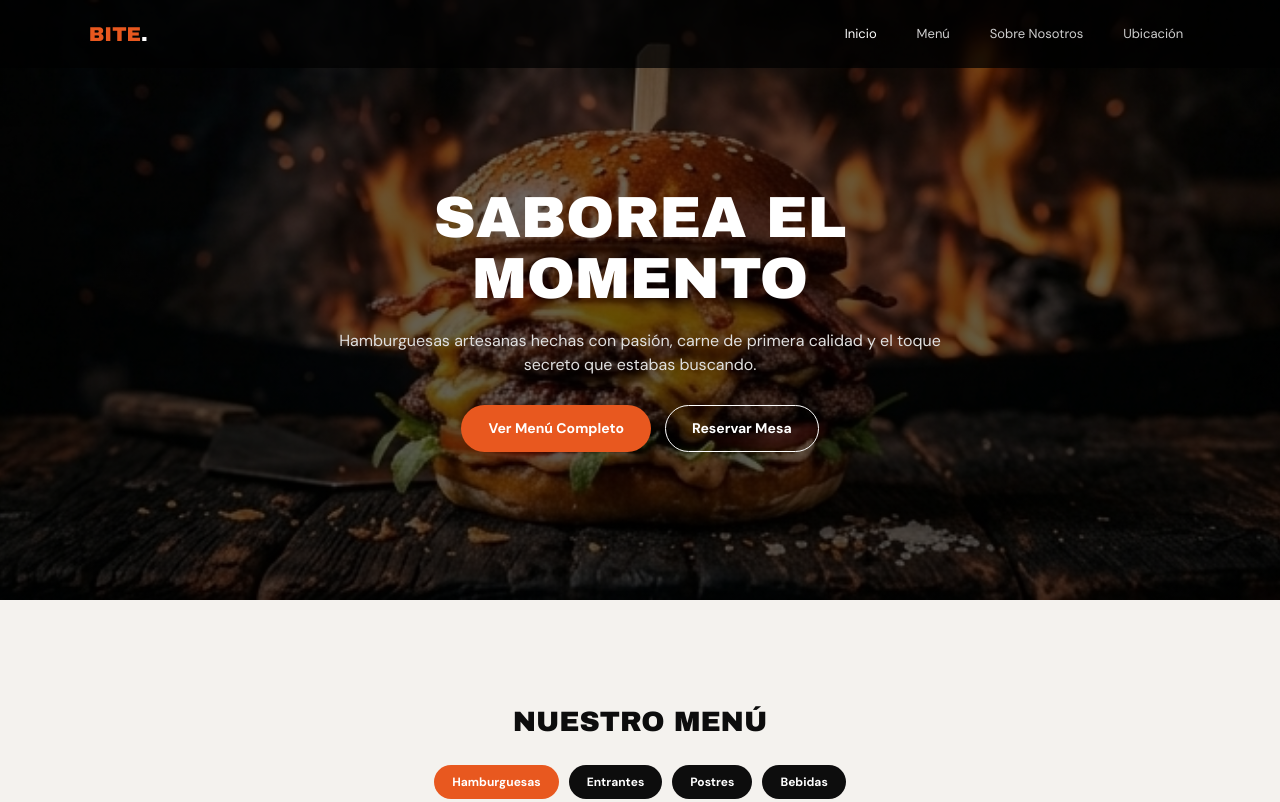
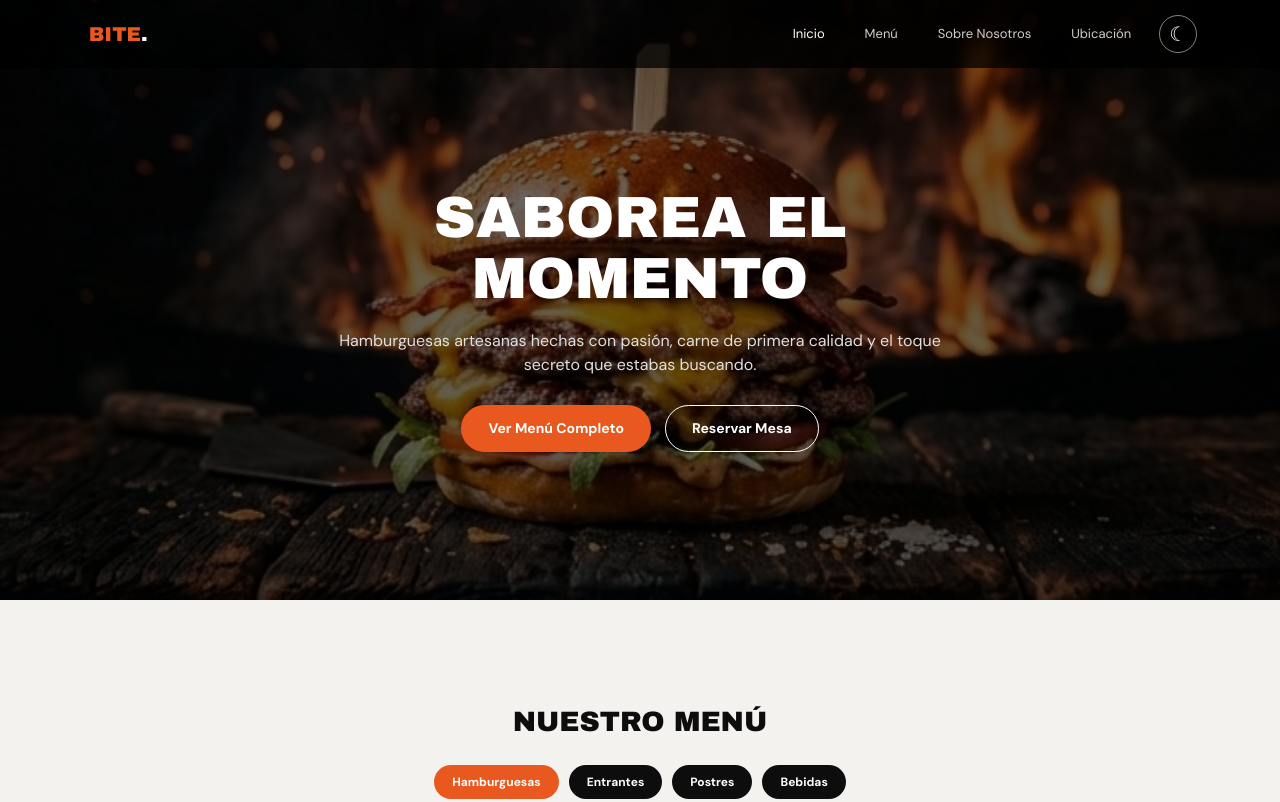
Before and after one commit to Manuel-648/Landing_Byte, a plain HTML site: page index.html in a window 1280 px wide. Shown: the top 802 px of the page. Drawn offline with nearby package versions, Linux system fonts and the light colour scheme.

Commit message:
navbar modified, dark/light theme added

```diff
--- a/index.html
+++ b/index.html
@@ -9,6 +9,7 @@
   <link rel="preconnect" href="https://fonts.gstatic.com" crossorigin>
   <link href="https://fonts.googleapis.com/css2?family=Archivo+Black&family=DM+Sans:wght@400;500;700&display=swap" rel="stylesheet">
   <link rel="stylesheet" href="styles.css">
+  <script src="theme.js" defer></script>
 </head>
 <body>
 
@@ -27,6 +28,11 @@
           <li class="nav-item"><a class="nav-link" href="#ubicacion">Ubicación</a></li>
         </ul>
       </nav>
+      <input class="visualmente-oculto" type="checkbox" id="tema-oscuro">
+      <label class="selector-tema order-lg-4" for="tema-oscuro">
+        <span class="icono-tema" aria-hidden="true"></span>
+        <span class="visualmente-oculto">Cambiar entre tema claro y oscuro</span>
+      </label>
     </div>
   </header>
 
--- a/styles.css
+++ b/styles.css
@@ -9,10 +9,38 @@
 * { box-sizing: border-box; margin: 0; padding: 0; }
 
 body {
+  --fondo-menu: var(--crema);
+  --texto-menu: var(--negro);
+  --fondo-tarjeta: var(--blanco);
+  --texto-tarjeta: var(--negro);
+  --texto-secundario-tarjeta: var(--gris);
+  --fondo-formulario: var(--crema);
+  --texto-formulario: var(--negro);
+  --fondo-campos: var(--blanco);
+  --borde-campos: #e7e5e1;
+  --texto-secundario-formulario: #747474;
+  --fondo-confirmacion: var(--blanco);
+  --texto-confirmacion: var(--negro);
+  --texto-secundario-confirmacion: #5f5f5f;
   font-family: "DM Sans", sans-serif;
   background: var(--negro);
   color: var(--blanco);
   line-height: 1.5;
+}
+body:has(#tema-oscuro:checked) {
+  --fondo-menu: #171717;
+  --texto-menu: #f4f2ee;
+  --fondo-tarjeta: #242424;
+  --texto-tarjeta: #ffffff;
+  --texto-secundario-tarjeta: #c4c4c4;
+  --fondo-formulario: #171717;
+  --texto-formulario: #f4f2ee;
+  --fondo-campos: #242424;
+  --borde-campos: #3b3b3b;
+  --texto-secundario-formulario: #c4c4c4;
+  --fondo-confirmacion: var(--negro);
+  --texto-confirmacion: var(--blanco);
+  --texto-secundario-confirmacion: #d0d0d0;
 }
 
 a { color: inherit; text-decoration: none; }
@@ -33,7 +61,7 @@ h1, h2 { font-family: "Archivo Black", sans-serif; text-transform: uppercase; }
 
 
 .site-navbar {
-  position: absolute;
+  position: fixed;
   top: 0; left: 0; right: 0;
   z-index: 10;
   padding: 14px 6%;
@@ -45,6 +73,26 @@ h1, h2 { font-family: "Archivo Black", sans-serif; text-transform: uppercase; }
 .site-navbar .nav-link.active { color: var(--blanco); }
 .site-navbar .navbar-toggler { border-color: rgba(255, 255, 255, .5); }
 .site-navbar .navbar-toggler:focus { box-shadow: 0 0 0 .15rem rgba(255, 255, 255, .35); }
+.selector-tema {
+  display: grid;
+  width: 38px;
+  height: 38px;
+  place-items: center;
+  border: 1px solid rgba(255, 255, 255, .5);
+  border-radius: 50%;
+  color: var(--blanco);
+  cursor: pointer;
+  font-size: 20px;
+  line-height: 1;
+  margin-left: 14px;
+  transform: translateX(6px);
+}
+.icono-tema::before { content: "☾"; }
+body:has(#tema-oscuro:checked) .icono-tema::before { content: "☀"; }
+body:has(#tema-oscuro:focus-visible) .selector-tema {
+  outline: 2px solid var(--naranja);
+  outline-offset: 3px;
+}
 
 .logo { font-family: "Archivo Black", sans-serif; color: var(--naranja); font-size: 20px; }
 .logo span { color: var(--blanco); }
@@ -69,8 +117,8 @@ h1, h2 { font-family: "Archivo Black", sans-serif; text-transform: uppercase; }
 
 
 .menu {
-  background: var(--crema);
-  color: var(--negro);
+  background: var(--fondo-menu);
+  color: var(--texto-menu);
   text-align: center;
   padding: 105px 6%;
 }
@@ -121,17 +169,23 @@ h1, h2 { font-family: "Archivo Black", sans-serif; text-transform: uppercase; }
   margin: 0 auto;
 }
 .tarjeta {
-  background: var(--blanco);
+  background: var(--fondo-tarjeta);
+  color: var(--texto-tarjeta);
   border-radius: 14px;
   overflow: hidden;
   text-align: left;
   box-shadow: 0 4px 14px rgba(0, 0, 0, .08);
+  transition: transform .2s ease;
+}
+.tarjeta:hover {
+  transform: scale(1.04);
+  z-index: 1;
 }
 .tarjeta img { height: 220px; background: #ddd; }
 .tarjeta img.imagen-refrescos { object-fit: cover; object-position: center; }
 .tarjeta-texto { padding: 16px; }
 .tarjeta h3 { font-size: 15px; margin-bottom: 6px; }
-.tarjeta p { font-size: 12px; color: var(--gris); margin-bottom: 10px; }
+.tarjeta p { font-size: 12px; color: var(--texto-secundario-tarjeta); margin-bottom: 10px; }
 .tarjeta strong { font-size: 14px; }
 
 
@@ -152,6 +206,12 @@ h1, h2 { font-family: "Archivo Black", sans-serif; text-transform: uppercase; }
 .nosotros h2 { font-size: 32px; line-height: 1.15; margin: 10px 0 18px; }
 .nosotros h2 em { color: var(--naranja); font-style: normal; }
 .nosotros p { color: #d0d0d0; font-size: 14px; max-width: 400px; }
+
+.pagina-confirmacion .site-navbar {
+  display: flex;
+  align-items: center;
+  justify-content: space-between;
+}
 
 
 .footer { padding: 60px 6% 24px; }
--- /dev/null
+++ b/theme.js
@@ -0,0 +1,8 @@
+const themeToggle = document.querySelector("#tema-oscuro");
+
+if (themeToggle) {
+  themeToggle.checked = localStorage.getItem("bite-theme") === "dark";
+  themeToggle.addEventListener("change", () => {
+    localStorage.setItem("bite-theme", themeToggle.checked ? "dark" : "light");
+  });
+}
```
Also changed, not shown: reserva-confirmada.html (+9 -0 lines), reservar.css (+13 -12 lines), reservar.html (+6 -0 lines).
